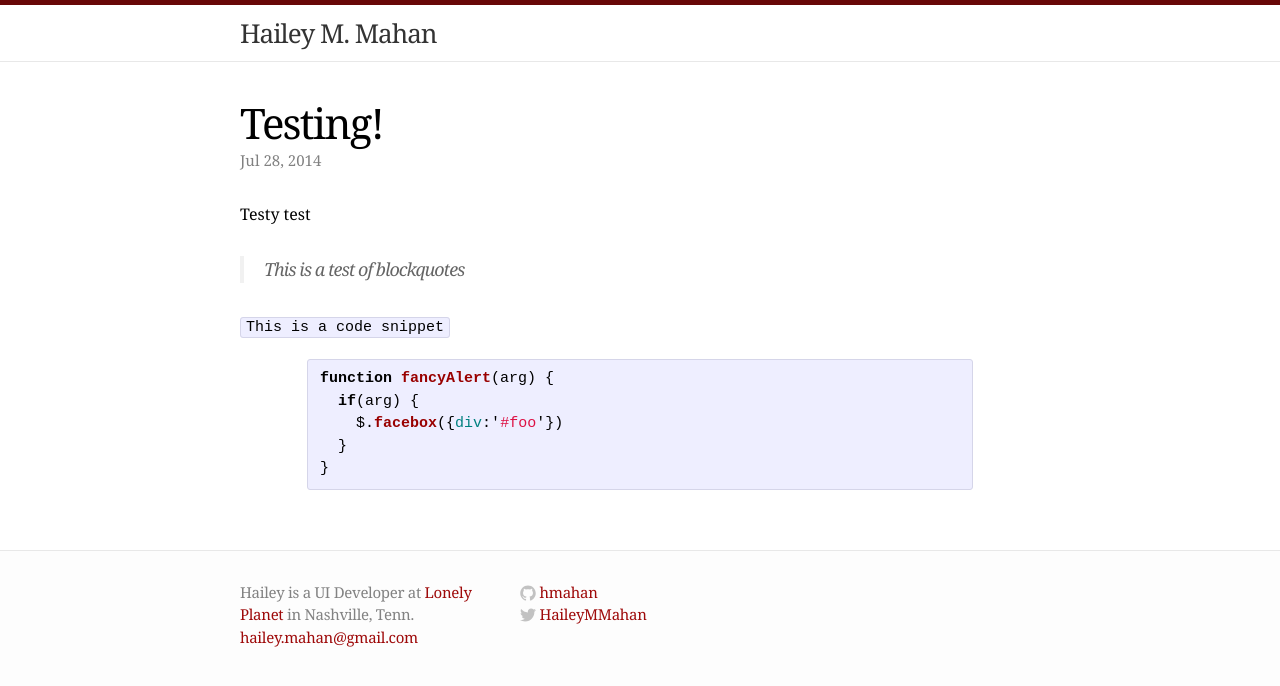
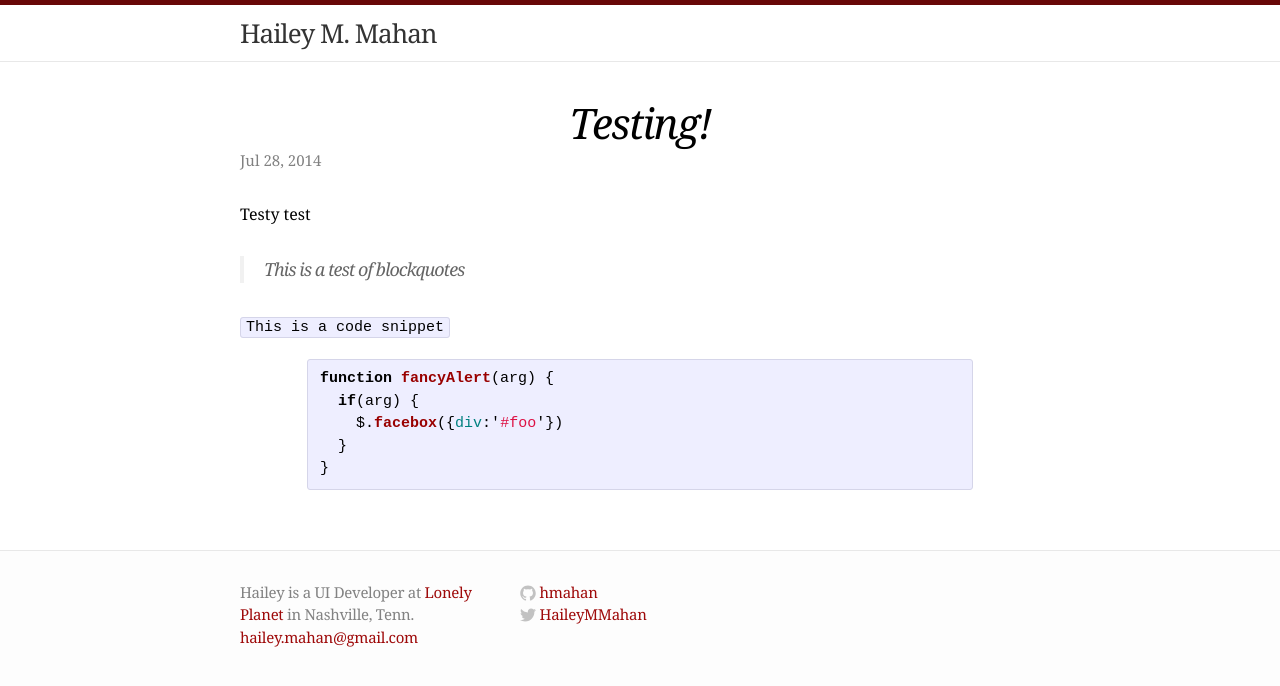
Before and after one commit to hmahan/hmahan.github.io, a Jekyll site: the page built from _posts/2014-07-28-test-again.markdown, in a window 1280 px wide. Shown: the top 686 px of the page. Built offline with Jekyll 4.4.1, drawn with Linux system fonts in a browser that asks for light colours.

Commit message:
editing post-level CSS

```diff
--- a/css/main.css
+++ b/css/main.css
@@ -175,6 +175,8 @@ a:visited { color: #B40B0B; }
   letter-spacing: -1.75px;
   line-height: 1;
   font-weight: 300;
+  font-style: italic;
+  text-align: center;
 }
 
 .post-header .meta {
```
